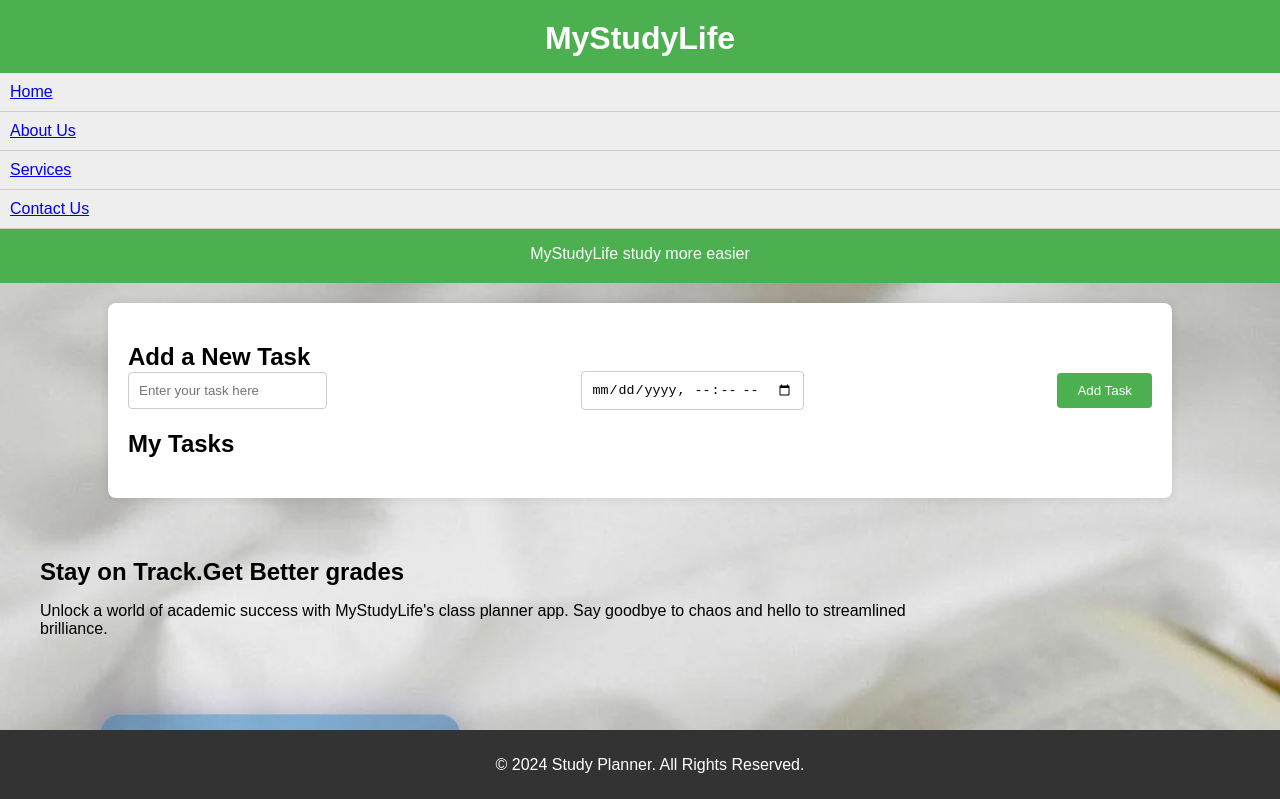
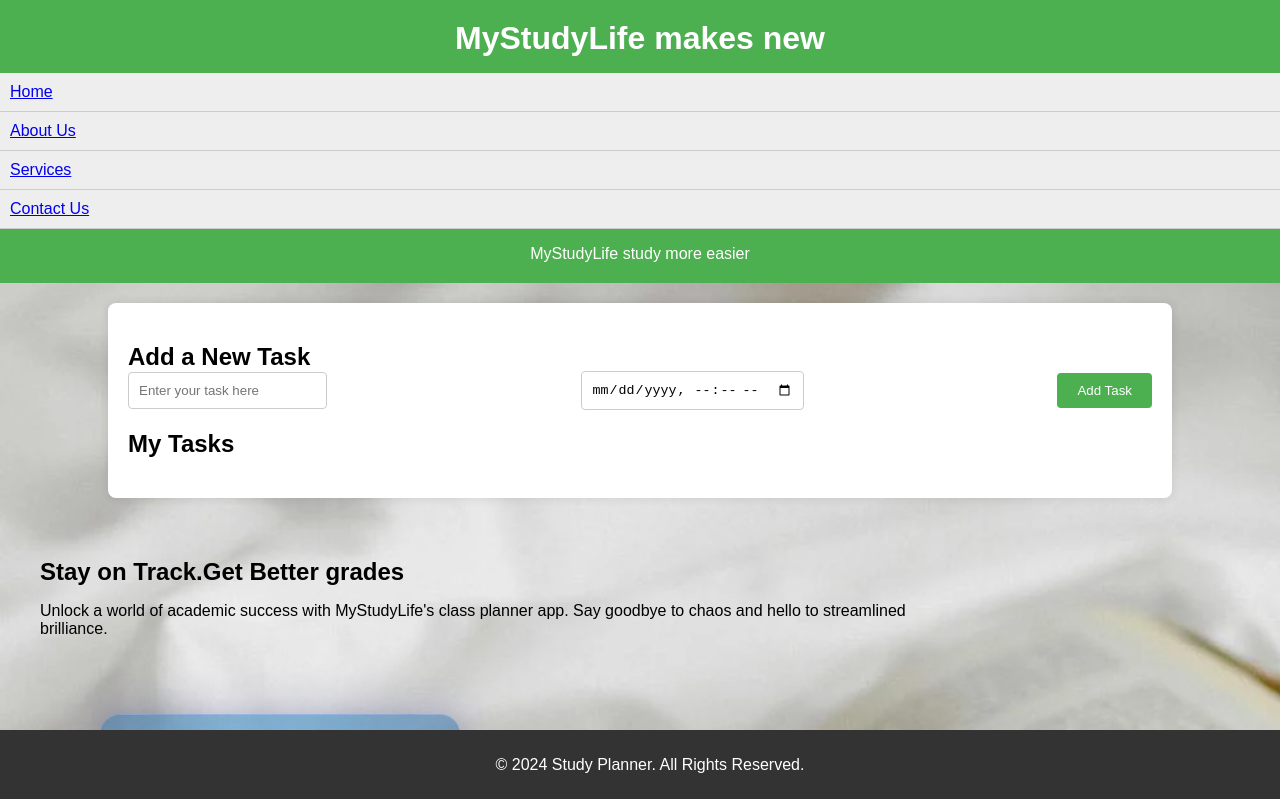
Before and after one commit to JahnaviSingh2005/PROJECT-WEBDEV, a plain HTML site: page structure.html in a window 1280 px wide. Shown: the top 799 px of the page. Drawn offline with Linux system fonts and the light colour scheme.

Commit message:
new branch

```diff
--- a/structure.html
+++ b/structure.html
@@ -10,7 +10,7 @@
 
     <header>
 
-        <h1>MyStudyLife</h1>
+        <h1>MyStudyLife makes new </h1>
 
         <nav>
              <ul>
```
